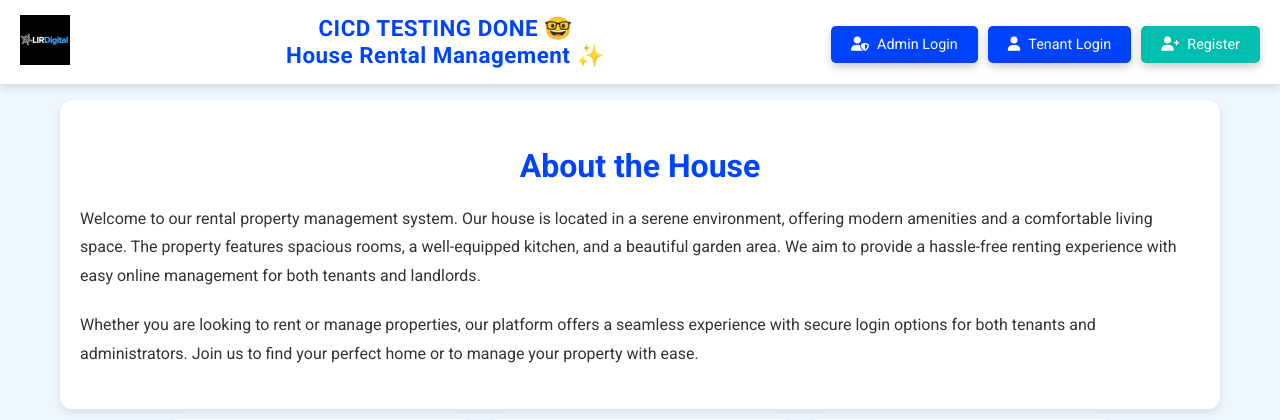
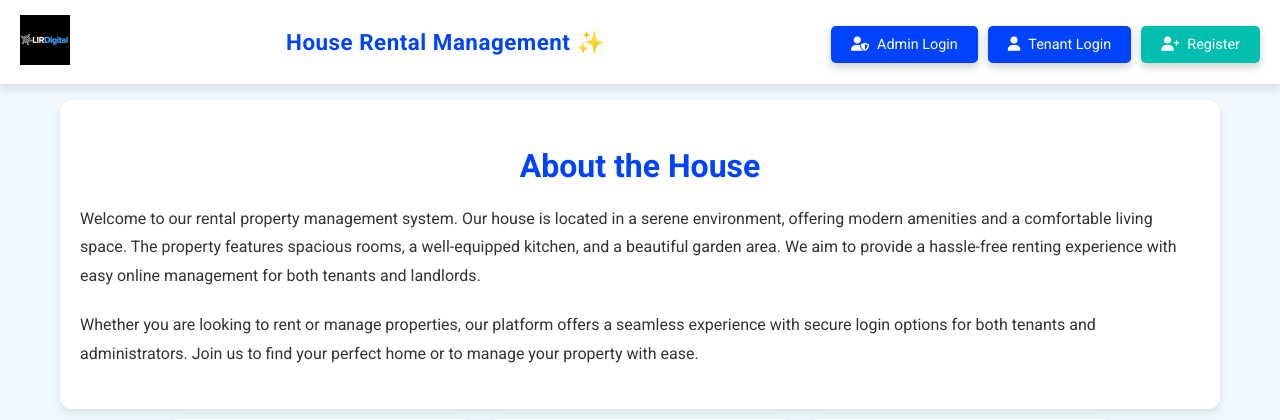
Before and after one commit to SDineshKumar1304/Tenant_Application, a Flask app: page / in a window 1280 px wide. Shown: the top 420 px of the page. Run offline with Flask 3, Linux system fonts and the light colour scheme; parts of the project's set-up code (start-up, migrations or seed data) failed here and were passed over.

Commit message:
CICD final testing

```diff
--- a/templates/index.html
+++ b/templates/index.html
@@ -17,7 +17,6 @@
             <img src="{{ url_for('static', filename='images/LIRLogo.jpeg') }}" alt="Home Rental Management Logo">
         </div>
         <div class="title">
-            <h1>CICD TESTING DONE 🤓</h1>
             <h1>House Rental Management ✨</h1>
         </div>
         <nav class="login-buttons">
```
